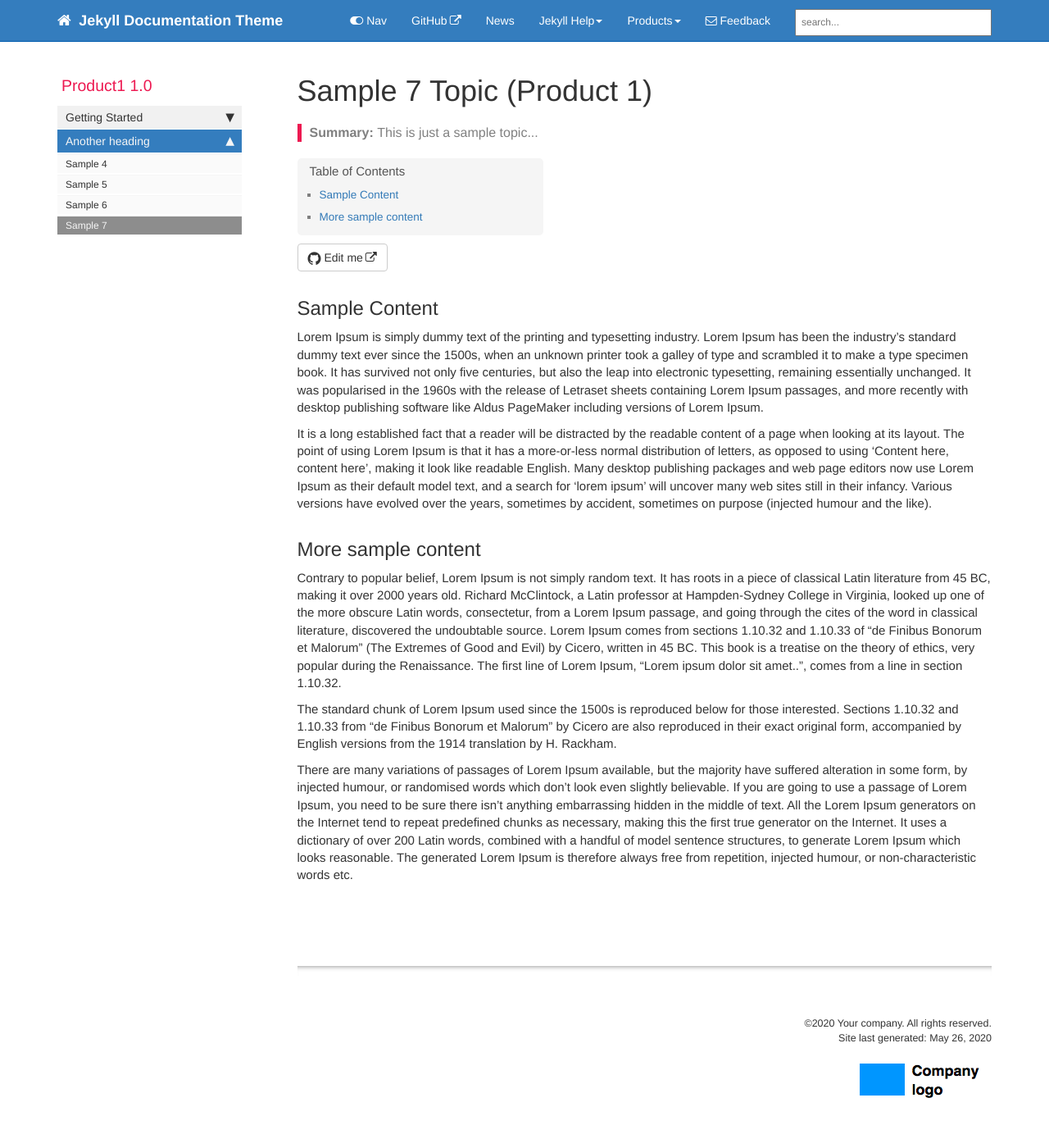
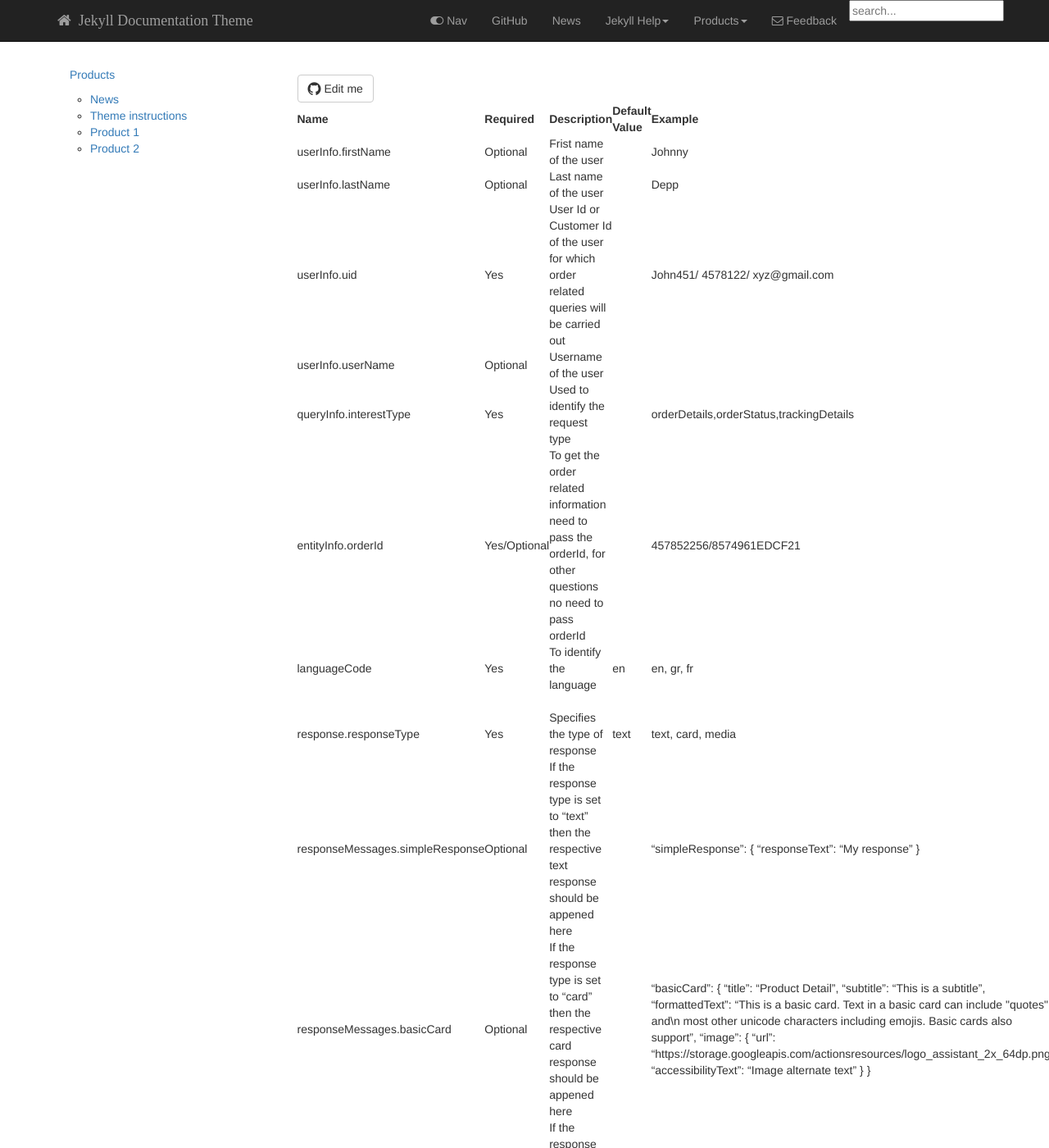
Before and after one commit to theanfang/theanfang.github.io, a Jekyll site: the page built from pages/product1/p1_sample7.md, in a window 1280 px wide and 1400 px high. Shown: the whole window at 82% size. Built offline with Jekyll 4.4.1, drawn with Linux system fonts in a browser that asks for light colours; nearby versions of some CDN libraries; our own code applies the rules of GitHub Pages for plain Markdown files; library files that are not in the unit come from our copies; comment, search, counter and statistics services are not loaded; some of the changed text lies outside the part shown.

Commit message:
Update p1_sample7.md

````diff
--- a/pages/product1/p1_sample7.md
+++ b/pages/product1/p1_sample7.md
@@ -1,25 +1,83 @@
----
-title: Sample 7 Topic (Product 1)
-keywords: sample
-summary: "This is just a sample topic..."
-sidebar: product1_sidebar
-permalink: p1_sample7.html
-folder: product1
----
-
-## Sample Content
-
-Lorem Ipsum is simply dummy text of the printing and typesetting industry. Lorem Ipsum has been the industry's standard dummy text ever since the 1500s, when an unknown printer took a galley of type and scrambled it to make a type specimen book. It has survived not only five centuries, but also the leap into electronic typesetting, remaining essentially unchanged. It was popularised in the 1960s with the release of Letraset sheets containing Lorem Ipsum passages, and more recently with desktop publishing software like Aldus PageMaker including versions of Lorem Ipsum.
-
-It is a long established fact that a reader will be distracted by the readable content of a page when looking at its layout. The point of using Lorem Ipsum is that it has a more-or-less normal distribution of letters, as opposed to using 'Content here, content here', making it look like readable English. Many desktop publishing packages and web page editors now use Lorem Ipsum as their default model text, and a search for 'lorem ipsum' will uncover many web sites still in their infancy. Various versions have evolved over the years, sometimes by accident, sometimes on purpose (injected humour and the like).
+| Name                            | Required     | Description                                                  | Default Value | Example                                                      |
+| ------------------------------- | ------------ | ------------------------------------------------------------ | ------------- | ------------------------------------------------------------ |
+| userInfo.firstName              | Optional     | Frist name of the user                                       |               | Johnny                                                       |
+| userInfo.lastName               | Optional     | Last name of the user                                        |               | Depp                                                         |
+| userInfo.uid                    | Yes          | User Id or Customer Id of the user for which order related queries will be carried out |               | John451/ 4578122/ xyz@gmail.com                              |
+| userInfo.userName               | Optional     | Username of the user                                         |               |                                                              |
+| queryInfo.interestType          | Yes          | Used to identify the request type                            |               | orderDetails,orderStatus,trackingDetails                     |
+| entityInfo.orderId              | Yes/Optional | To get the order related information need to pass the orderId, for other questions no need to pass orderId |               | 457852256/8574961EDCF21                                      |
+| languageCode                    | Yes          | To identify the language                                     | en            | en, gr, fr                                                   |
+|                                 |              |                                                              |               |                                                              |
+| response.responseType           | Yes          | Specifies the type of response                               | text          | text, card, media                                            |
+| responseMessages.simpleResponse | Optional     | If the response type is set to "text" then the respective text response should be appened here |               | "simpleResponse": {        "responseText": "My response"       } |
+| responseMessages.basicCard      | Optional     | If the response type is set to "card" then the respective card response should be appened here |               | "basicCard": {        "title": "Product Detail",        "subtitle": "This is a subtitle",        "formattedText": "This is a basic card. Text in a basic card can include \"quotes\" and\n  most other unicode characters including emojis. Basic cards also support",        "image": {         "url": "https://storage.googleapis.com/actionsresources/logo_assistant_2x_64dp.png",         "accessibilityText": "Image alternate text"        }       } |
+| responseMessages.mediaResponse  | Optional     | If the response type is set to "media" then the respective media response should be appened here. |               | "mediaResponse": {        "mediaType": "AUDIO",        "mediaObjects": [         {          "contentUrl": "https://storage.googleapis.com/Jazz_Paris.mp3",          "description": "A funky Jazz tune",          "icon": {           "url": "https://storage.googleapis.com/album_art.jpg",           "accessibilityText": "Album ocean view"          },          "name": "Jazz in Paris"         }        ]       } |
 
 
-## More sample content
 
-Contrary to popular belief, Lorem Ipsum is not simply random text. It has roots in a piece of classical Latin literature from 45 BC, making it over 2000 years old. Richard McClintock, a Latin professor at Hampden-Sydney College in Virginia, looked up one of the more obscure Latin words, consectetur, from a Lorem Ipsum passage, and going through the cites of the word in classical literature, discovered the undoubtable source. Lorem Ipsum comes from sections 1.10.32 and 1.10.33 of "de Finibus Bonorum et Malorum" (The Extremes of Good and Evil) by Cicero, written in 45 BC. This book is a treatise on the theory of ethics, very popular during the Renaissance. The first line of Lorem Ipsum, "Lorem ipsum dolor sit amet..", comes from a line in section 1.10.32.
+| Sample Request and Response                   |
+| --------------------------------------------- |
+| **Endpoint : /api/rest/v1/ecom/integrations** |
 
-The standard chunk of Lorem Ipsum used since the 1500s is reproduced below for those interested. Sections 1.10.32 and 1.10.33 from "de Finibus Bonorum et Malorum" by Cicero are also reproduced in their exact original form, accompanied by English versions from the 1914 translation by H. Rackham.
 
-There are many variations of passages of Lorem Ipsum available, but the majority have suffered alteration in some form, by injected humour, or randomised words which don't look even slightly believable. If you are going to use a passage of Lorem Ipsum, you need to be sure there isn't anything embarrassing hidden in the middle of text. All the Lorem Ipsum generators on the Internet tend to repeat predefined chunks as necessary, making this the first true generator on the Internet. It uses a dictionary of over 200 Latin words, combined with a handful of model sentence structures, to generate Lorem Ipsum which looks reasonable. The generated Lorem Ipsum is therefore always free from repetition, injected humour, or non-characteristic words etc.
 
-{% include links.html %}
+```
+{
+  "conversationRequest": {
+  "channel": "TELEGRAM",
+    "userInfo": {
+      "first_name": "Ravi",
+      "last_name": "R",
+      "uid": "51342",
+      "username": "ravir"
+    }
+  },
+  "queryInfo": {
+    "interestType": "cancelOrder",
+    "parameters": {
+      "params": {
+        "entityInfo": {
+          "orderId": "748596"
+        }
+      }
+    }
+  },
+  "languageCode": "en",
+  "response": {
+    "responseType": "text",
+    "responseId": "be49e7a0-8638-486b-899b-be42e3760b46-e15c53b8",
+    "responseMessages": [
+      {
+        "simpleResponse": {
+          "responseText": "Order 748596 cancelled"
+        }
+      },
+      {
+        "basicCard": {
+          "title": "Product Detail",
+          "subtitle": "This is a subtitle",
+          "formattedText": "This is a basic card.  Text in a basic card can include \"quotes\" and\n    most other unicode characters including emojis",
+          "image": {
+            "url": "https://storage.googleapis.com/logo_assistant.png",
+            "accessibilityText": "Image alternate text"
+          }
+        },
+        "mediaResponse": {
+          "mediaType": "AUDIO",
+          "mediaObjects": [
+            {
+              "contentUrl": "https://storage.googleapis.com/Jazz_In_Paris.mp3",
+              "description": "A funky Jazz tune",
+              "icon": {
+                "url": "https://storage.googleapis.com/album_art.jpg",
+                "accessibilityText": "Album cover of an ocean view"
+              },
+              "name": "Jazz in Paris"
+            }
+          ]
+        }
+      }
+    ]
+  }
+}
+```
````
